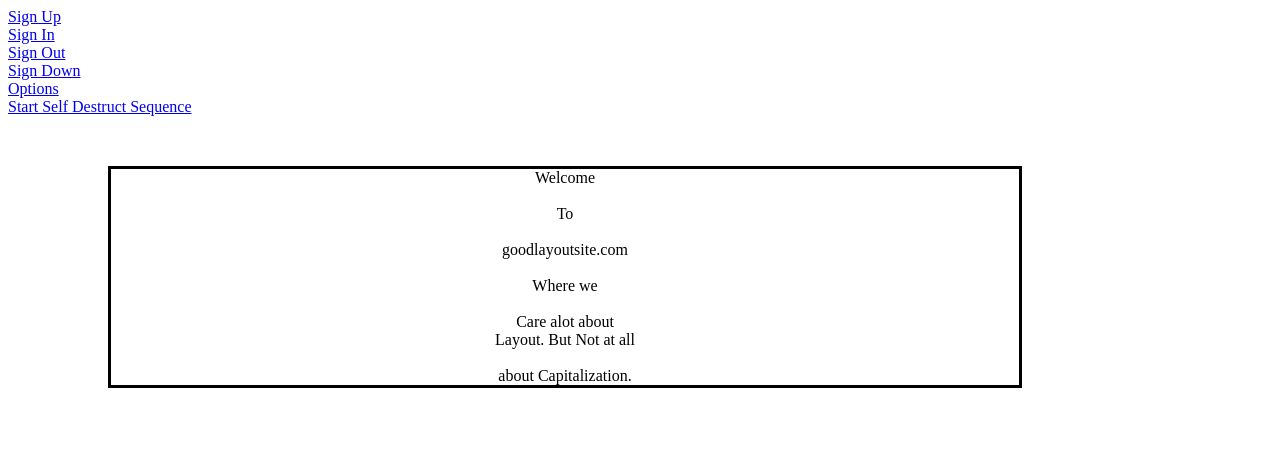
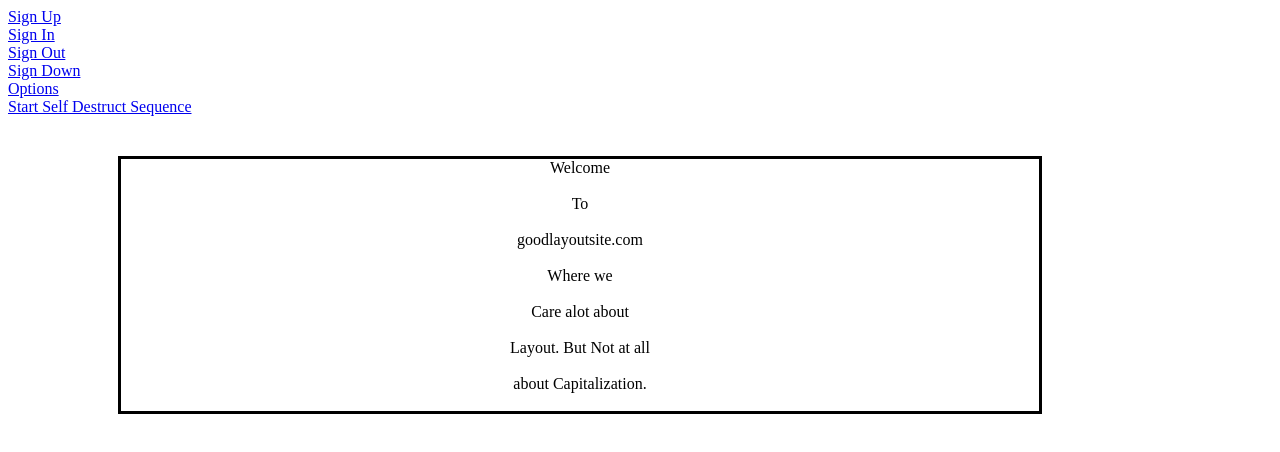
Before and after one commit to graholm/layoutchallenge1, a plain HTML site: page index.html in a window 1280 px wide. Shown: the top 452 px of the page. Drawn offline with Linux system fonts and the light colour scheme; a script that the page names is missing.

Commit message:
Classadoo autocommit

```diff
--- a/index.html
+++ b/index.html
@@ -41,14 +41,14 @@
 				Where we
       </div><br>
 			<div class="main-page-item">
-        Care alot about<br>
-			</div>
+        Care alot about
+      </div><br>
 			<div class="main-page-item">
 				Layout. But Not at all
       </div><br>
 			<div class="main-page-item"	>
-        about Capitalization.<br>
-			</div>
+        about Capitalization.
+      </div><br>
 		</div>
 	</div>
 
--- a/style.css
+++ b/style.css
@@ -9,10 +9,10 @@
   border: 3px solid black;
 
   border: 3px solid black;
-  margin-top: 50px;
-  margin-bottom: 10000px;
-  margin-right: 250px;
-  margin-left: 100px;
+  margin-top: 40px;
+  margin-bottom: 3000px;
+  margin-right: 230px;
+  margin-left: 110px;
 }
 
 .main-page-item {
```
